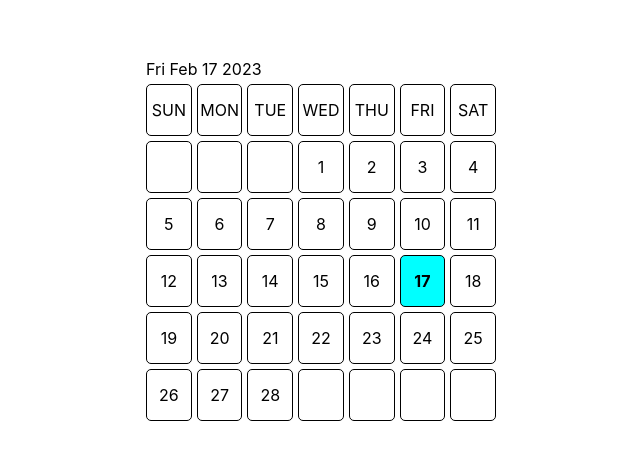
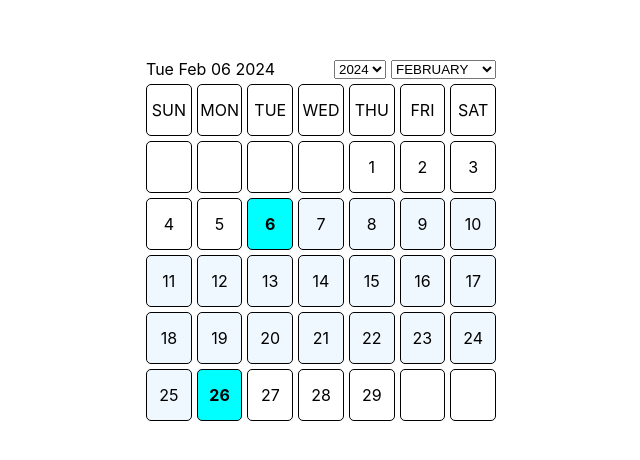
Before and after one commit to rktrivedi/Date-Range-Picker, a React (Create React App) app: page / in a window 1280 px wide. Shown: the part 160-620 px from the top of the page, without its empty margins (319-959 px from the left). Built offline with nearby package versions, Linux system fonts and the light colour scheme.

Commit message:
Added Active Range Indicator & DropDown For Year and Month

```diff
--- a/src/App.tsx
+++ b/src/App.tsx
@@ -4,8 +4,8 @@ function App() {
   return (
     <div className="mainContainer">
       <DateRangePicker
-        startDate={new Date("2023-02-17")}
-        endDate={new Date("2022-03-28")}
+        startDate={new Date("2024-02-06")}
+        endDate={new Date("2024-02-26")}
       />
     </div>
   );
--- a/src/components/DateRangePicker/DateRangePicker.tsx
+++ b/src/components/DateRangePicker/DateRangePicker.tsx
@@ -9,8 +9,21 @@ interface DateRangePickerProps {
 const daysInMonth = [31, 28, 31, 30, 31, 30, 31, 31, 30, 31, 30, 31];
 const daysInLeapYear = [31, 29, 31, 30, 31, 30, 31, 31, 30, 31, 30, 31];
 const daysOfWeek = ["SUN", "MON", "TUE", "WED", "THU", "FRI", "SAT"];
+const months = [
+  "JANUARY",
+  "FEBRUARY",
+  "MARCH",
+  "APRIL",
+  "MAY",
+  "JUNE",
+  "JULY",
+  "AUGUST",
+  "SEPTEMBER",
+  "OCTOBER",
+  "NOVEMBER",
+  "DECEMBER",
+];
 
-// Checking Leap Year
 const getFirstDateOfMonth = (startDate: Date) =>
   new Date(`${startDate.getFullYear()}-${startDate.getMonth() + 1}-01`);
 
@@ -40,11 +53,58 @@ const getCalendarDate = (
   return currentDateOfMonth <= numberOfDays ? currentDateOfMonth : "";
 };
 
+const getActiveClass = (
+  rowIndex: number,
+  colIndex: number,
+  startDateIdx: number,
+  numberOfDays: number,
+  startDate: Date,
+  endDate: Date
+) => {
+  const getDate = getCalendarDate(
+    rowIndex,
+    colIndex,
+    startDateIdx,
+    numberOfDays
+  );
+  if (getDate === startDate.getDate() || getDate === endDate.getDate()) {
+    return style.activestartDate;
+  } else if (
+    Number(getDate) > startDate.getDate() &&
+    Number(getDate) < endDate.getDate()
+  ) {
+    return style.rangeSelector;
+  } else {
+    return "";
+  }
+};
+
+const parseStartDate = (startDate: Date) => {
+  const day = startDate.getDay();
+  const offset = day === 0 ? 1 : day === 6 ? 2 : 0;
+  return new Date(
+    `${startDate.getFullYear()}-${startDate.getMonth() + 1}-${
+      startDate.getDate() + offset
+    }`
+  );
+};
+
+const parseEndDate = (endDate: Date) => {
+  const day = endDate.getDay();
+  const offset = day === 0 ? 2 : day === 6 ? 1 : 0;
+  return new Date(
+    `${endDate.getFullYear()}-${endDate.getMonth() + 1}-${
+      endDate.getDate() - offset
+    }`
+  );
+};
+
 const DateRangePicker: React.FC<DateRangePickerProps> = ({
-  startDate,
-  endDate,
+  startDate: start,
+  endDate: end,
 }) => {
-  console.log(startDate, endDate, "date");
+  const startDate = parseStartDate(start);
+  const endDate = parseEndDate(end);
   const currentYear = startDate.getFullYear();
   const isLeapYear = currentYear % 4 === 0;
   const numberOfDays = isLeapYear
@@ -52,10 +112,37 @@ const DateRangePicker: React.FC<DateRangePickerProps> = ({
     : daysInMonth[startDate.getMonth()];
 
   const firtsDateOfMonth = getFirstDateOfMonth(startDate).getDay();
+  const startYear = startDate.getFullYear() - 25;
 
   return (
     <div className={style.calendarWrapper}>
+      <div className={style.yearMonthDate}>
         {startDate.toDateString()}
+        <div className={style.yearMonth}>
+          <select>
+            <option>Year</option>
+            {[...new Array(50)].map((_, idx) => (
+              <option
+                value={startYear + idx}
+                selected={startYear + idx === startDate.getFullYear()}
+              >
+                {startYear + idx}
+              </option>
+            ))}
+          </select>
+          <select>
+            <option>Month</option>
+            {months.map((month, idx) => {
+              return (
+                <option value={idx} selected={idx === startDate.getMonth()}>
+                  {month}
+                </option>
+              );
+            })}
+          </select>
+        </div>
+      </div>
+
       <div className={style.calendarHeader}>
         {[...new Array(7)].map((_, idx) => (
           <div className={style.calendarColumn} key={`calendarHeader${idx}`}>
@@ -63,38 +150,25 @@ const DateRangePicker: React.FC<DateRangePickerProps> = ({
           </div>
         ))}
       </div>
-      {
-        [...new Array(5)].map((_, rowIdx) => (
+      {[...new Array(5)].map((_, rowIdx) => (
         <div key={`row${rowIdx}`} className={style.calendarRow}>
           {[...new Array(7)].map((_, colIdx) => (
             <div
-                className={`${style.calendarColumn} ${
-                  getCalendarDate(
+              className={`${style.calendarColumn} ${getActiveClass(
                 rowIdx,
                 colIdx,
                 firtsDateOfMonth,
-                    numberOfDays
-                  ) === startDate.getDate()
-                    ? style.activestartDate
-                    : ""
-                }`}
+                numberOfDays,
+                startDate,
+                endDate
+              )}`}
               key={`column${colIdx}`}
             >
-                {getCalendarDate(
-                  rowIdx,
-                  colIdx,
-                  firtsDateOfMonth,
-                  numberOfDays
-                )}
+              {getCalendarDate(rowIdx, colIdx, firtsDateOfMonth, numberOfDays)}
             </div>
           ))}
         </div>
-        ))
-        // row and column
-        // start date -> month -> first day
-        // start date -> month -> days
-        // start date -> week -> number
-      }
+      ))}
     </div>
   );
 };
--- a/src/components/DateRangePicker/dateRangePicker.module.css
+++ b/src/components/DateRangePicker/dateRangePicker.module.css
@@ -43,3 +43,23 @@
   background-color: aqua;
   font-weight: bold;
 }
+
+.rangeSelector {
+  background-color: aliceblue;
+}
+
+.activestartDate:hover {
+  background-color: aqua;
+}
+
+.yearMonth {
+  display: flex;
+  gap: 5px;
+  align-items: center;
+  justify-content: center;
+}
+
+.yearMonthDate {
+  display: flex;
+  justify-content: space-between;
+}
```
Lines whose indentation alone changed are shown as unchanged.
